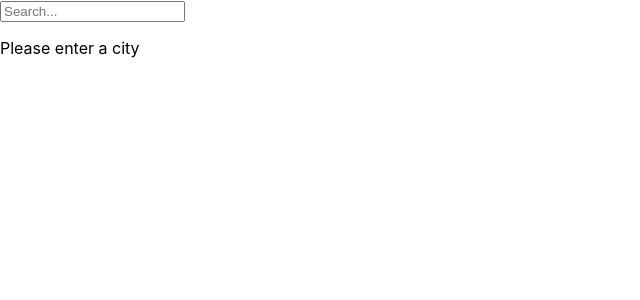
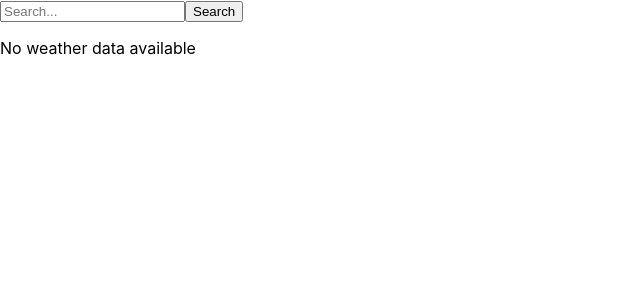
Before and after one commit to MarkProjs/weather-app, a React (Create React App) app in the folder weather-app/: page / in a window 1280 px wide. Shown: the top 300 px of the page, without its empty margins (0-640 px from the left). Built offline with nearby package versions, Linux system fonts and the light colour scheme.

Commit message:
the fetched fucntion worked

```diff
--- a/weather-app/src/App.js
+++ b/weather-app/src/App.js
@@ -1,4 +1,4 @@
-import { useState, useEffect } from "react";
+import { useState, } from "react";
 
 function App() {
   const [city, setCity] = useState("");
@@ -22,29 +22,35 @@ function App() {
     }
   }
 
-  useEffect(()=> {
-    if (city) {
-      fetchWeatherData();
-    }
-  }, [city]);
-
   function handleCityChange(evt) {
     setCity(evt.target.value);
   }
-  return <div className="App">
-    <input type="text" value={city} placeholder="Search..." onChange={handleCityChange}/>
+
+  function handleSearch() {
+    fetchWeatherData();
+  }
+
+  return (
+    <div className="App">
+      <input
+        type="text"
+        value={city}
+        placeholder="Search..."
+        onChange={handleCityChange}
+      />
+      <button onClick={handleSearch}>Search</button>
       {isLoading ? (
         <p>Loading...</p>
       ) : data ? (
         <div>
-          <h2>Weather in {city}</h2>
-          <p>{/* Display weather data here */}</p>
+          <p>Temperature in {city}: {data.data[0].app_temp} C</p>
+          <p>Description: {data.data[0].weather.description}</p>
         </div>
       ) : (
-        <p>Please enter a city</p>
+        <p>No weather data available</p>
       )}
-
-  </div>;
+    </div>
+  );
 }
 
 export default App;
```
